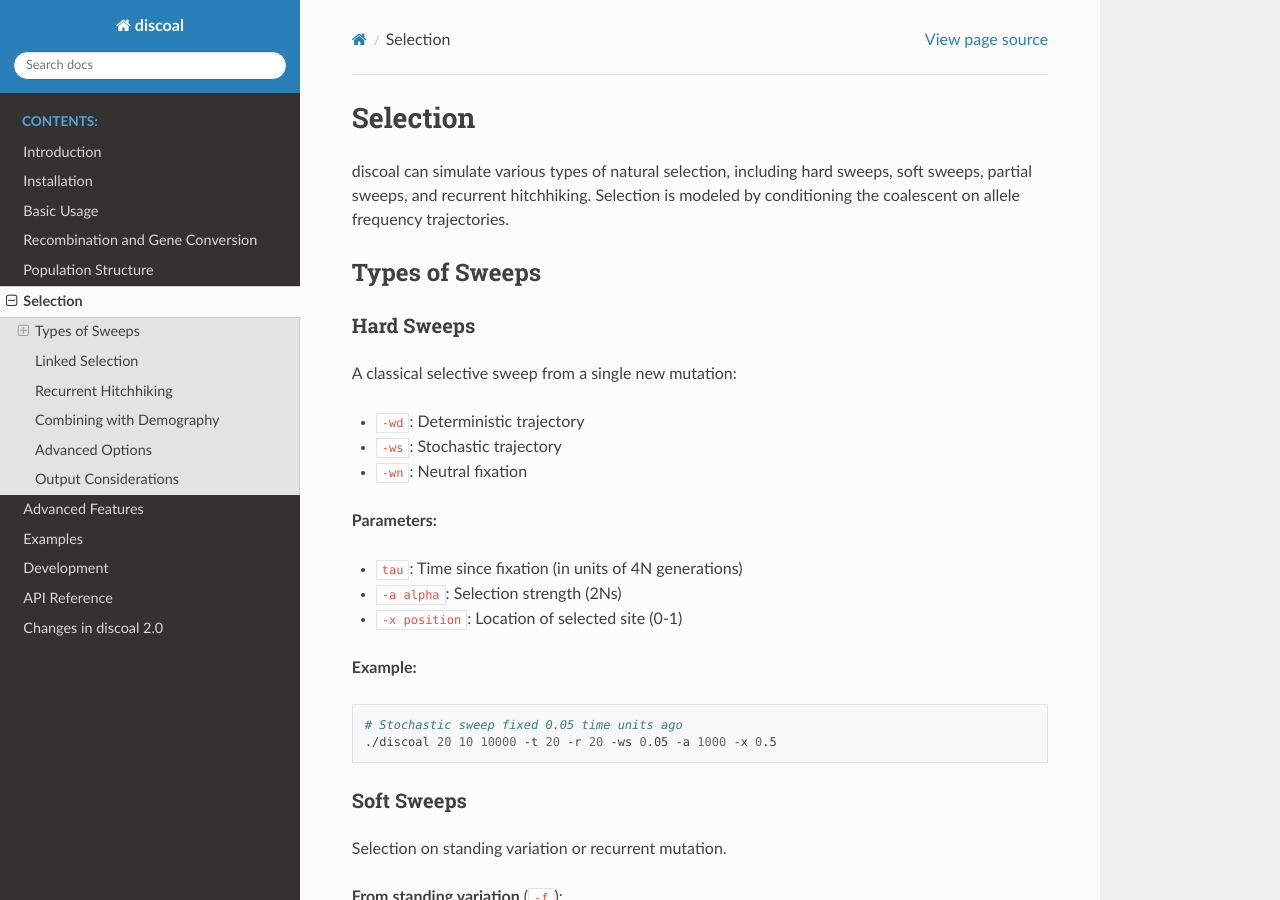
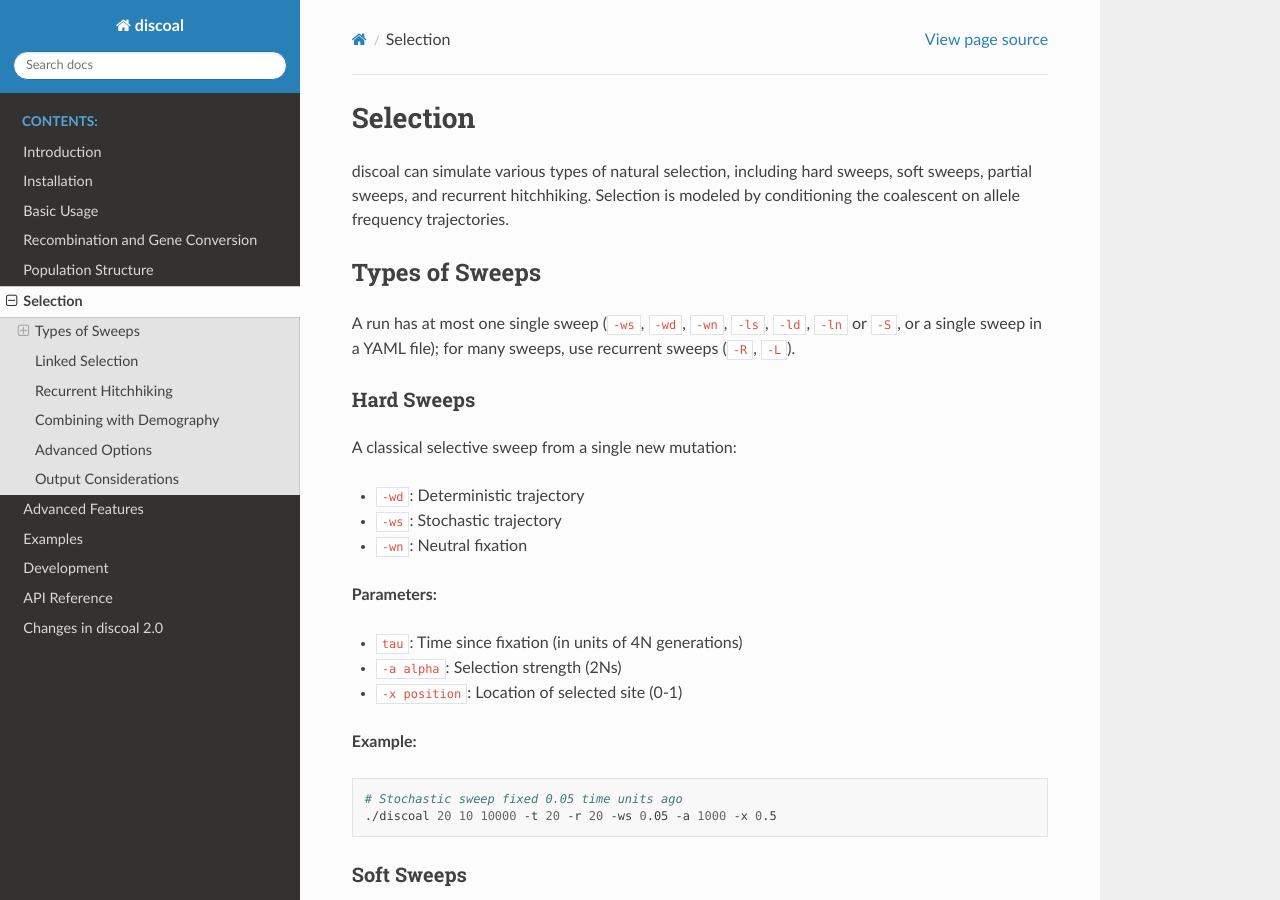
Before and after one commit to kr-colab/discoal, a Sphinx documentation site: the page built from docs/selection.rst, in a window 1280 px wide and 900 px high. Built offline with Sphinx 7.4.7 and the Read the Docs theme 3.1.0, drawn with Linux system fonts in a browser that asks for light colours.

Commit message:
One single sweep: name YAML selection blocks; state the rule in the docs
From review. The error message named only fixation_time_ago and
trajectory_file, but a YAML single sweep can also come from left_rho or
a prior on fixation_time_ago; it now says "a single sweep in a YAML
selection block". selection.rst and yaml_configuration.md now state
that a run has at most one single sweep, and the -Pu notes (usage text,
priors_example.yaml) say that a YAML sweep with a command-line -ws is a
second sweep.

```diff
--- a/docs/selection.rst
+++ b/docs/selection.rst
@@ -5,6 +5,10 @@ discoal can simulate various types of natural selection, including hard sweeps,
 
 Types of Sweeps
 ---------------
+
+A run has at most one single sweep (``-ws``, ``-wd``, ``-wn``, ``-ls``,
+``-ld``, ``-ln`` or ``-S``, or a single sweep in a YAML file); for many
+sweeps, use recurrent sweeps (``-R``, ``-L``).
 
 Hard Sweeps
 ^^^^^^^^^^^
```
Also changed, not shown: docs/yaml_configuration.md (+4 -1 lines), 2 other files.
